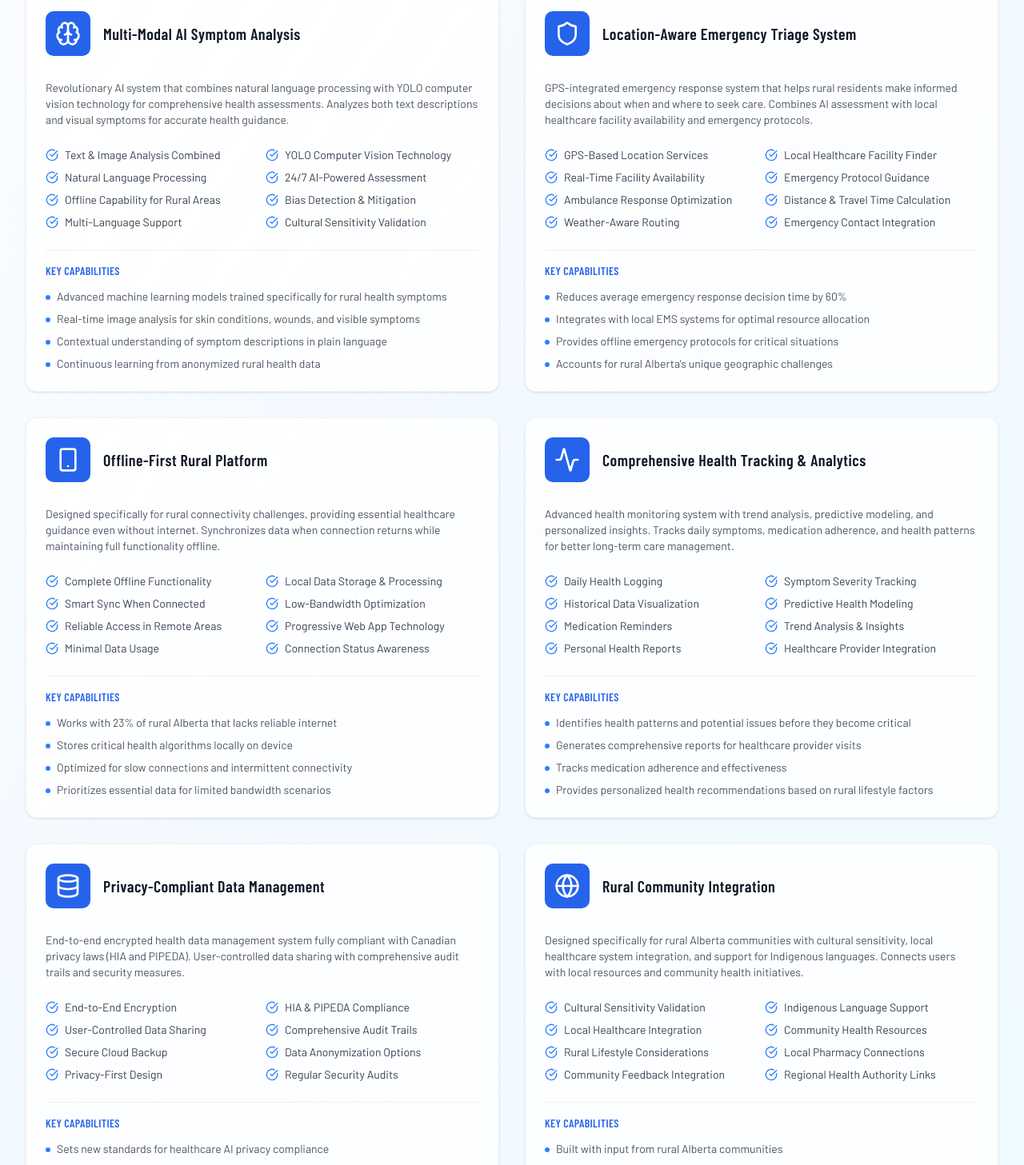
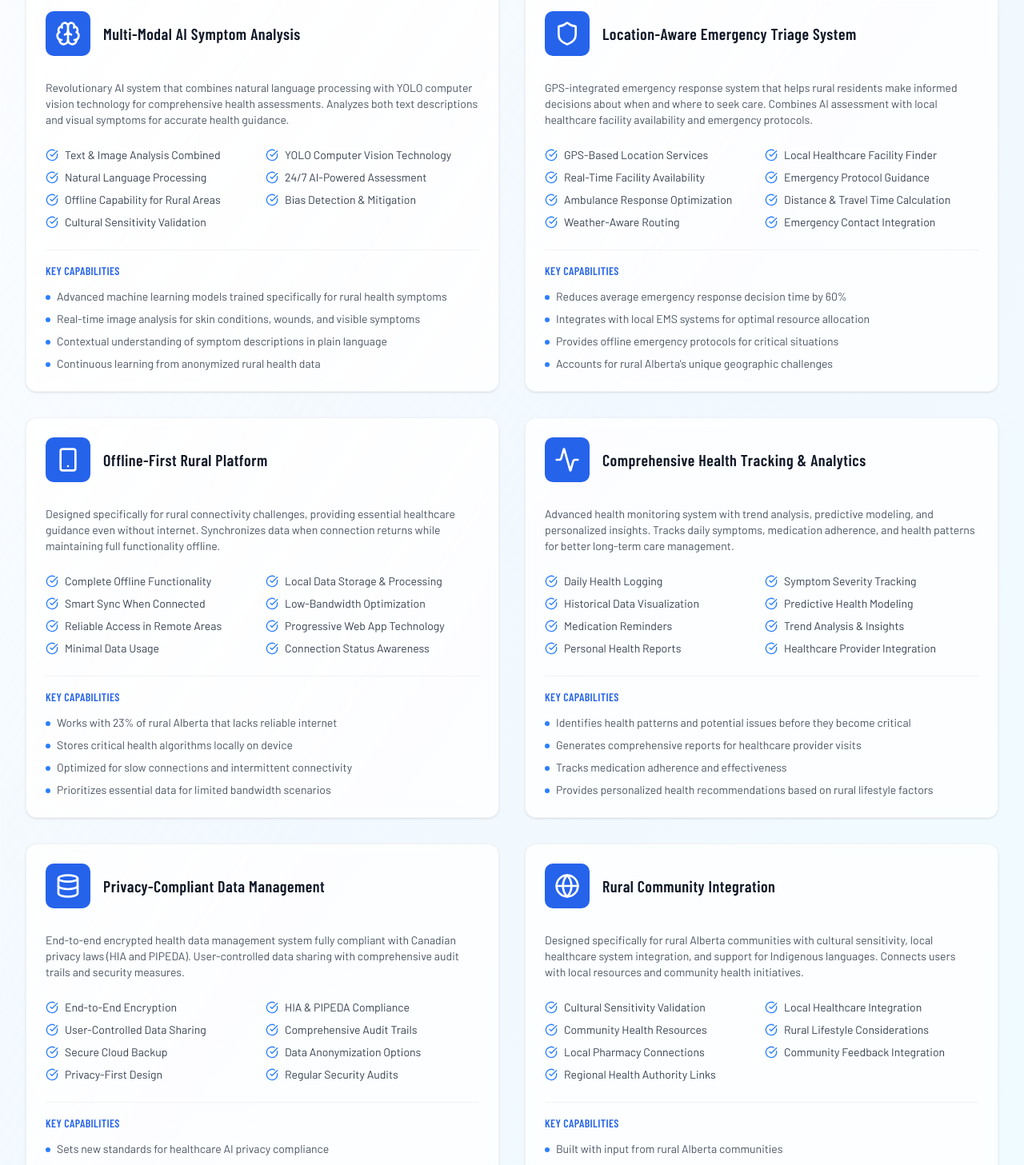
Before and after one commit to RhailynJane/rahc_website, a Next.js app: page / in a window 1280 px wide. Shown: the part 1339-2796 px from the top of the page at 80% size. Built offline with nearby package versions, Linux system fonts and the light colour scheme.

Commit message:
update readme

```diff
--- a/app/page.js
+++ b/app/page.js
@@ -59,7 +59,6 @@ export default function HomePage() {
         "24/7 AI-Powered Assessment",
         "Offline Capability for Rural Areas",
         "Bias Detection & Mitigation",
-        "Multi-Language Support",
         "Cultural Sensitivity Validation",
       ],
       details: [
@@ -164,7 +163,6 @@ export default function HomePage() {
         "Designed specifically for rural Alberta communities with cultural sensitivity, local healthcare system integration, and support for Indigenous languages. Connects users with local resources and community health initiatives.",
       features: [
         "Cultural Sensitivity Validation",
-        "Indigenous Language Support",
         "Local Healthcare Integration",
         "Community Health Resources",
         "Rural Lifestyle Considerations",
```
Also changed, not shown: 1 other file (tests, documents, lock files or other folders).
